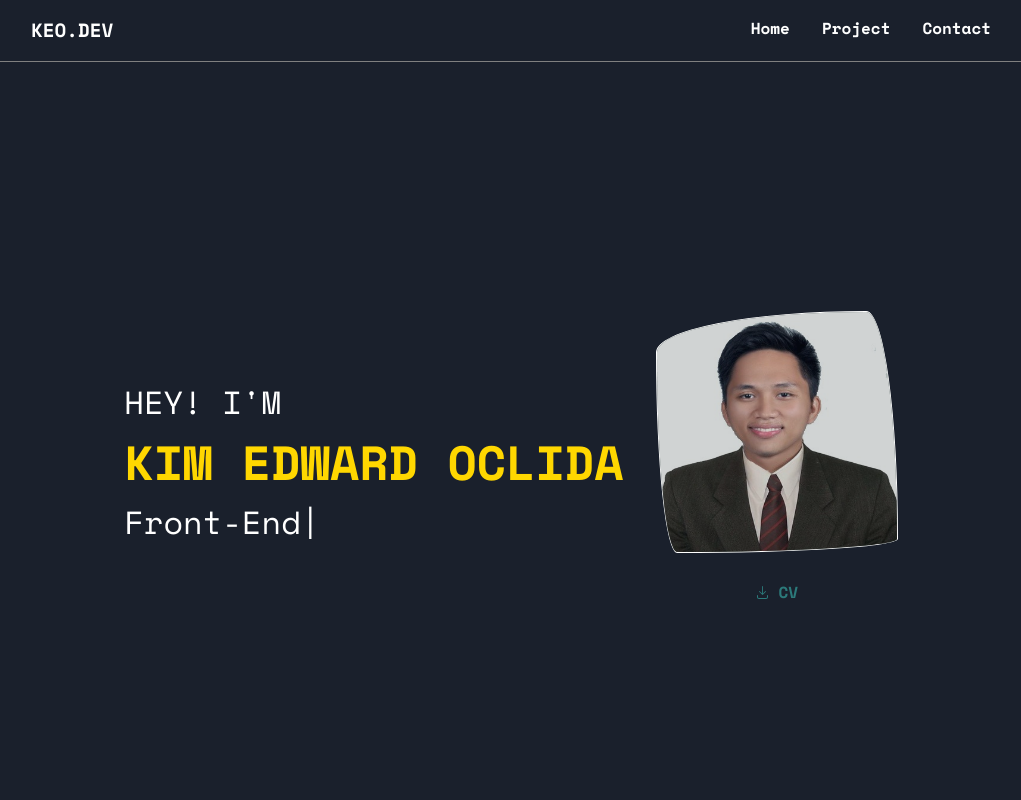
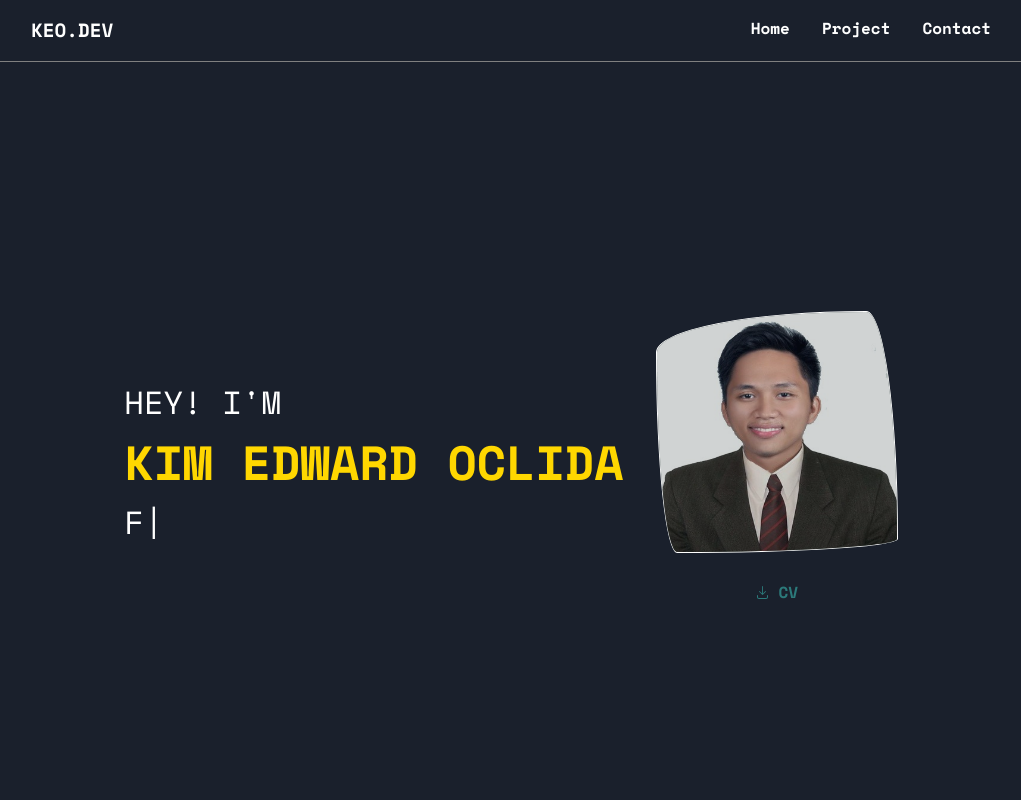
Before and after one commit to opolis8/myPortfolio, a React (Vite) app: page / in a window 1280 px wide. Shown: the top 800 px of the page, without its empty margins (129-1150 px from the left). Built offline with nearby package versions, Linux system fonts and the light colour scheme.

Commit message:
edit text for my portfolio

```diff
--- a/src/Pages/HomePage.jsx
+++ b/src/Pages/HomePage.jsx
@@ -43,7 +43,7 @@ const HomePage = () => {
               sequence={[
                 "Front-End",
                 500,
-                "Developer ", //  Continuing previous Text
+                "Front-End Developer ", //  Continuing previous Text
                 500,
                 "Front-End",
                 500,
```
Also changed, not shown: 2 other files (tests, documents, lock files or other folders).
